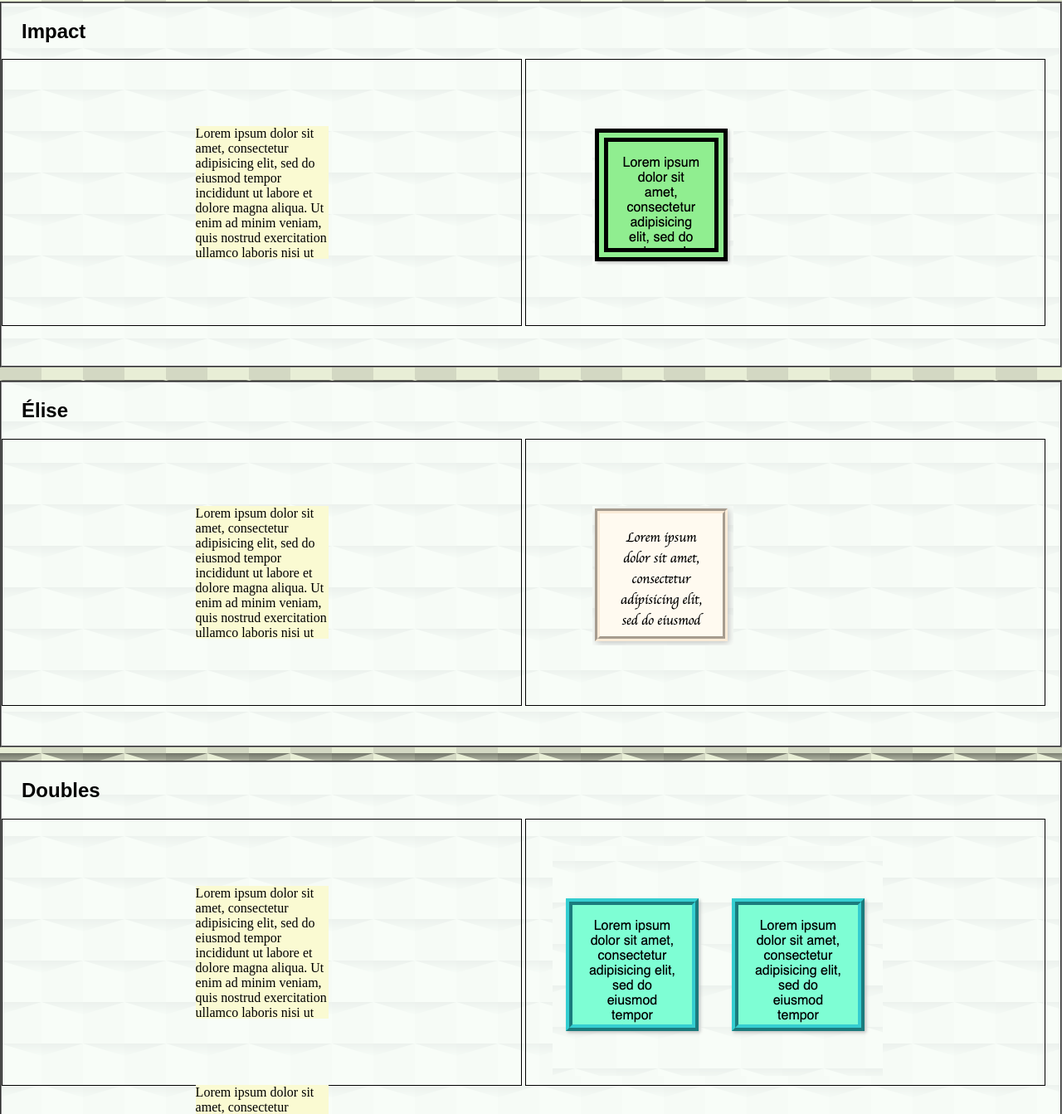
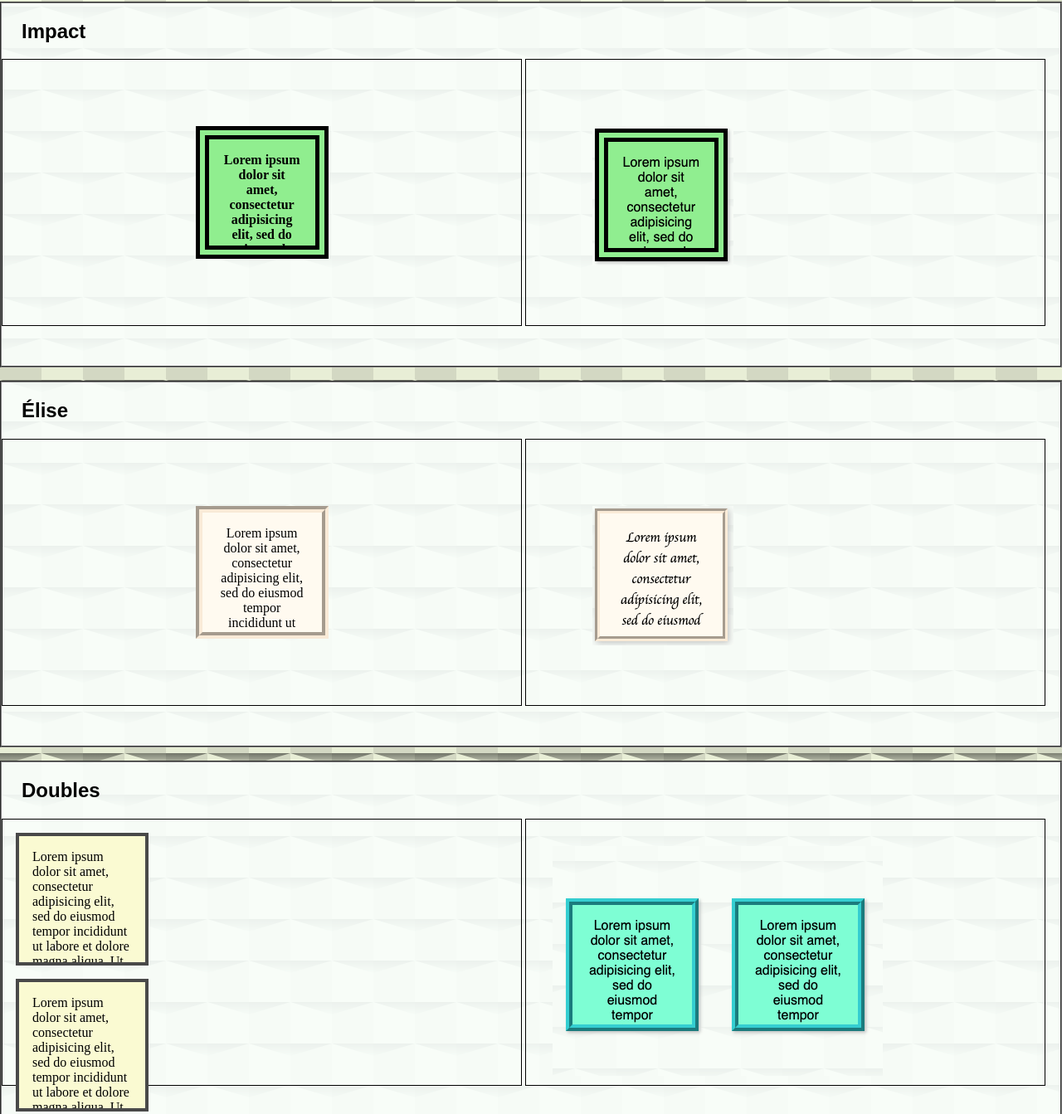
Before and after one commit to danielFernandezDj/UNLV-Activity-css-2-styling-practice-, a plain HTML site: page index.html in a window 1280 px wide. Shown: the part 1042-2385 px from the top of the page at 83% size. Drawn offline with Linux system fonts and the light colour scheme; a web font is replaced by a local one.

Commit message:
Save Opdate

```diff
--- a/code-here.css
+++ b/code-here.css
@@ -1,21 +1,37 @@
 #classic {
-
+    font-weight: bold;
+    padding: 13px;
+    text-align: justify;
 }
 
 #modern {
-
+    text-align: center;
+    padding: 20px;
+    font-weight: bold;
+    background-color: #fed602;
 }
 
 #impact {
-
+    background-color: #90ee8f;
+    border: 1em double black;
+    text-align: center;
+    padding: 1em;
+    font-weight: bold;
 }
 
 #elise {
-
+    background-color: #fffaf0;
+    border: 0.5em groove #f9ead7;
+    text-align: center;
+    padding: 1em;
 }
 
 #one, #two  {
-
+    padding: 1em;
+    margin: auto;
+    margin: 1em;
+    border: 0.3em solid rgb(73, 73, 73);
+    text-align: ;
 }
 
 #gaudi {
```
Also changed, not shown: index.html (+5 -0 lines).
